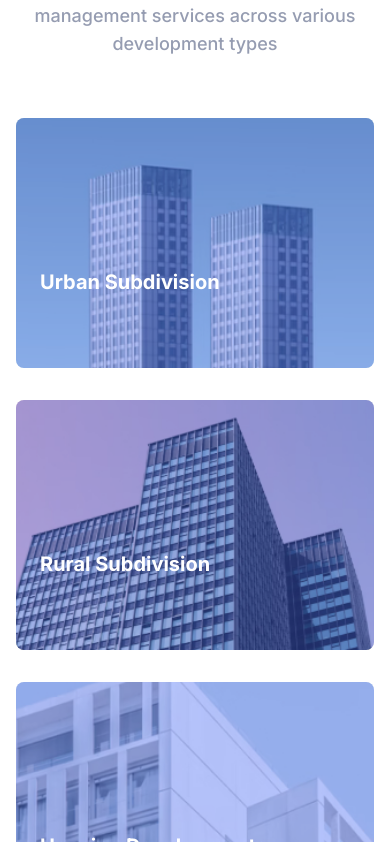
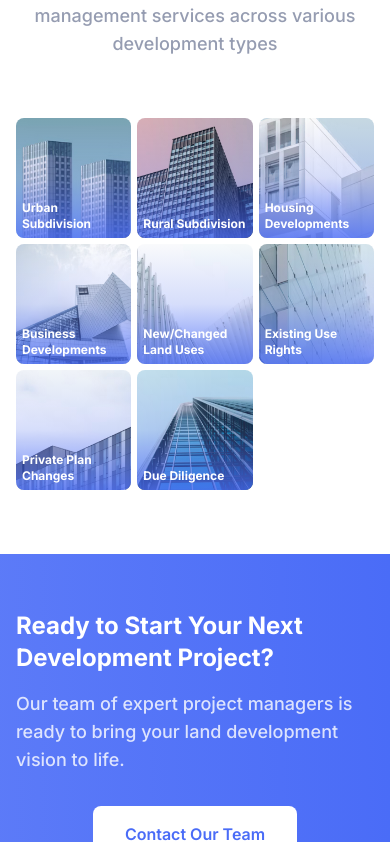
Before and after one commit to lin72h/shs-website, a Next.js app: page /project-management in a window 390 px wide. Shown: the part 4882-5724 px from the top of the page. Built offline with nearby package versions, Linux system fonts and the light colour scheme.

Commit message:
squared layout

```diff
--- a/src/app/(site)/project-management/page.tsx
+++ b/src/app/(site)/project-management/page.tsx
@@ -292,21 +292,21 @@ export default function ProjectManagement() {
             marginBottom="60px"
           />
 
-          <div className="grid grid-cols-1 gap-8 md:grid-cols-2 lg:grid-cols-3 xl:grid-cols-4">
+          <div className="grid grid-cols-3 gap-1.5 sm:grid-cols-3 sm:gap-3 md:grid-cols-4 md:gap-4 lg:grid-cols-4 lg:gap-6">
             {/* Development Type 1 */}
             <div className="group relative overflow-hidden rounded-lg">
-              <div className="relative h-[250px] w-full overflow-hidden">
+              <div className="relative h-[120px] sm:h-[160px] md:h-[200px] lg:h-[250px] w-full overflow-hidden">
                 <Image
                   src="/images/news/news-1.jpg"
                   alt="Urban Subdivision"
                   fill
                   className="object-cover object-center transition-transform duration-500 group-hover:scale-110"
                 />
-                <div className="absolute inset-0 bg-primary/40 transition-opacity duration-300 group-hover:opacity-70"></div>
-                <div className="absolute bottom-0 left-0 right-0 p-6">
-                  <h3 className="text-xl font-bold text-white">Urban Subdivision</h3>
-                  <div className="mt-2 transform opacity-0 transition-all duration-300 group-hover:translate-y-0 group-hover:opacity-100">
-                    <p className="text-sm text-white">Comprehensive project management for urban subdivision developments</p>
+                <div className="absolute inset-0 bg-gradient-to-b from-primary/0 via-primary/20 to-primary/80"></div>
+                <div className="absolute bottom-0 left-0 right-0 p-1.5 sm:p-3 md:p-4 lg:p-6">
+                  <h3 className="text-xs sm:text-sm md:text-lg lg:text-xl font-bold text-white">Urban Subdivision</h3>
+                  <div className="hidden sm:block mt-1 sm:mt-2 transform opacity-0 transition-all duration-300 group-hover:translate-y-0 group-hover:opacity-100">
+                    <p className="text-xs sm:text-sm text-white">Comprehensive project management for urban subdivision developments</p>
                   </div>
                 </div>
               </div>
@@ -314,18 +314,18 @@ export default function ProjectManagement() {
 
             {/* Development Type 2 */}
             <div className="group relative overflow-hidden rounded-lg">
-              <div className="relative h-[250px] w-full overflow-hidden">
+              <div className="relative h-[120px] sm:h-[160px] md:h-[200px] lg:h-[250px] w-full overflow-hidden">
                 <Image
                   src="/images/news/news-2.jpg"
                   alt="Rural Subdivision"
                   fill
                   className="object-cover object-center transition-transform duration-500 group-hover:scale-110"
                 />
-                <div className="absolute inset-0 bg-primary/40 transition-opacity duration-300 group-hover:opacity-70"></div>
-                <div className="absolute bottom-0 left-0 right-0 p-6">
-                  <h3 className="text-xl font-bold text-white">Rural Subdivision</h3>
-                  <div className="mt-2 transform opacity-0 transition-all duration-300 group-hover:translate-y-0 group-hover:opacity-100">
-                    <p className="text-sm text-white">Expert management of rural land subdivision projects</p>
+                <div className="absolute inset-0 bg-gradient-to-b from-primary/0 via-primary/20 to-primary/80"></div>
+                <div className="absolute bottom-0 left-0 right-0 p-1.5 sm:p-3 md:p-4 lg:p-6">
+                  <h3 className="text-xs sm:text-sm md:text-lg lg:text-xl font-bold text-white">Rural Subdivision</h3>
+                  <div className="hidden sm:block mt-1 sm:mt-2 transform opacity-0 transition-all duration-300 group-hover:translate-y-0 group-hover:opacity-100">
+                    <p className="text-xs sm:text-sm text-white">Expert management of rural land subdivision projects</p>
                   </div>
                 </div>
               </div>
@@ -333,18 +333,18 @@ export default function ProjectManagement() {
 
             {/* Development Type 3 */}
             <div className="group relative overflow-hidden rounded-lg">
-              <div className="relative h-[250px] w-full overflow-hidden">
+              <div className="relative h-[120px] sm:h-[160px] md:h-[200px] lg:h-[250px] w-full overflow-hidden">
                 <Image
                   src="/images/news/news-3.jpg"
                   alt="Housing Developments"
                   fill
                   className="object-cover object-center transition-transform duration-500 group-hover:scale-110"
                 />
-                <div className="absolute inset-0 bg-primary/40 transition-opacity duration-300 group-hover:opacity-70"></div>
-                <div className="absolute bottom-0 left-0 right-0 p-6">
-                  <h3 className="text-xl font-bold text-white">Housing Developments</h3>
-                  <div className="mt-2 transform opacity-0 transition-all duration-300 group-hover:translate-y-0 group-hover:opacity-100">
-                    <p className="text-sm text-white">Full project management for residential housing developments</p>
+                <div className="absolute inset-0 bg-gradient-to-b from-primary/0 via-primary/20 to-primary/80"></div>
+                <div className="absolute bottom-0 left-0 right-0 p-1.5 sm:p-3 md:p-4 lg:p-6">
+                  <h3 className="text-xs sm:text-sm md:text-lg lg:text-xl font-bold text-white">Housing Developments</h3>
+                  <div className="hidden sm:block mt-1 sm:mt-2 transform opacity-0 transition-all duration-300 group-hover:translate-y-0 group-hover:opacity-100">
+                    <p className="text-xs sm:text-sm text-white">Full project management for residential housing developments</p>
                   </div>
                 </div>
               </div>
@@ -352,18 +352,18 @@ export default function ProjectManagement() {
 
             {/* Development Type 4 */}
             <div className="group relative overflow-hidden rounded-lg">
-              <div className="relative h-[250px] w-full overflow-hidden">
+              <div className="relative h-[120px] sm:h-[160px] md:h-[200px] lg:h-[250px] w-full overflow-hidden">
                 <Image
                   src="/images/news/news-4.jpg"
                   alt="Business Developments"
                   fill
                   className="object-cover object-center transition-transform duration-500 group-hover:scale-110"
                 />
-                <div className="absolute inset-0 bg-primary/40 transition-opacity duration-300 group-hover:opacity-70"></div>
-                <div className="absolute bottom-0 left-0 right-0 p-6">
-                  <h3 className="text-xl font-bold text-white">Business Developments</h3>
-                  <div className="mt-2 transform opacity-0 transition-all duration-300 group-hover:translate-y-0 group-hover:opacity-100">
-                    <p className="text-sm text-white">Specialized management for commercial and business developments</p>
+                <div className="absolute inset-0 bg-gradient-to-b from-primary/0 via-primary/20 to-primary/80"></div>
+                <div className="absolute bottom-0 left-0 right-0 p-1.5 sm:p-3 md:p-4 lg:p-6">
+                  <h3 className="text-xs sm:text-sm md:text-lg lg:text-xl font-bold text-white">Business Developments</h3>
+                  <div className="hidden sm:block mt-1 sm:mt-2 transform opacity-0 transition-all duration-300 group-hover:translate-y-0 group-hover:opacity-100">
+                    <p className="text-xs sm:text-sm text-white">Specialized management for commercial and business developments</p>
                   </div>
                 </div>
               </div>
@@ -371,18 +371,18 @@ export default function ProjectManagement() {
 
             {/* Development Type 5 */}
             <div className="group relative overflow-hidden rounded-lg">
-              <div className="relative h-[250px] w-full overflow-hidden">
+              <div className="relative h-[120px] sm:h-[160px] md:h-[200px] lg:h-[250px] w-full overflow-hidden">
                 <Image
                   src="/images/news/news-5.jpg"
                   alt="New/Changed Land Uses"
                   fill
                   className="object-cover object-center transition-transform duration-500 group-hover:scale-110"
                 />
-                <div className="absolute inset-0 bg-primary/40 transition-opacity duration-300 group-hover:opacity-70"></div>
-                <div className="absolute bottom-0 left-0 right-0 p-6">
-                  <h3 className="text-xl font-bold text-white">New/Changed Land Uses</h3>
-                  <div className="mt-2 transform opacity-0 transition-all duration-300 group-hover:translate-y-0 group-hover:opacity-100">
-                    <p className="text-sm text-white">Management of land use changes and repurposing projects</p>
+                <div className="absolute inset-0 bg-gradient-to-b from-primary/0 via-primary/20 to-primary/80"></div>
+                <div className="absolute bottom-0 left-0 right-0 p-1.5 sm:p-3 md:p-4 lg:p-6">
+                  <h3 className="text-xs sm:text-sm md:text-lg lg:text-xl font-bold text-white">New/Changed Land Uses</h3>
+                  <div className="hidden sm:block mt-1 sm:mt-2 transform opacity-0 transition-all duration-300 group-hover:translate-y-0 group-hover:opacity-100">
+                    <p className="text-xs sm:text-sm text-white">Management of land use changes and repurposing projects</p>
                   </div>
                 </div>
               </div>
@@ -390,18 +390,18 @@ export default function ProjectManagement() {
 
             {/* Development Type 6 */}
             <div className="group relative overflow-hidden rounded-lg">
-              <div className="relative h-[250px] w-full overflow-hidden">
+              <div className="relative h-[120px] sm:h-[160px] md:h-[200px] lg:h-[250px] w-full overflow-hidden">
                 <Image
                   src="/images/news/news-6.jpg"
                   alt="Existing Use Rights"
                   fill
                   className="object-cover object-center transition-transform duration-500 group-hover:scale-110"
                 />
-                <div className="absolute inset-0 bg-primary/40 transition-opacity duration-300 group-hover:opacity-70"></div>
-                <div className="absolute bottom-0 left-0 right-0 p-6">
-                  <h3 className="text-xl font-bold text-white">Existing Use Rights</h3>
-                  <div className="mt-2 transform opacity-0 transition-all duration-300 group-hover:translate-y-0 group-hover:opacity-100">
-                    <p className="text-sm text-white">Expert navigation of existing use rights applications and processes</p>
+                <div className="absolute inset-0 bg-gradient-to-b from-primary/0 via-primary/20 to-primary/80"></div>
+                <div className="absolute bottom-0 left-0 right-0 p-1.5 sm:p-3 md:p-4 lg:p-6">
+                  <h3 className="text-xs sm:text-sm md:text-lg lg:text-xl font-bold text-white">Existing Use Rights</h3>
+                  <div className="hidden sm:block mt-1 sm:mt-2 transform opacity-0 transition-all duration-300 group-hover:translate-y-0 group-hover:opacity-100">
+                    <p className="text-xs sm:text-sm text-white">Expert navigation of existing use rights applications and processes</p>
                   </div>
                 </div>
               </div>
@@ -409,18 +409,18 @@ export default function ProjectManagement() {
 
             {/* Development Type 7 */}
             <div className="group relative overflow-hidden rounded-lg">
-              <div className="relative h-[250px] w-full overflow-hidden">
+              <div className="relative h-[120px] sm:h-[160px] md:h-[200px] lg:h-[250px] w-full overflow-hidden">
                 <Image
                   src="/images/news/news-7.jpg"
                   alt="Private Plan Changes"
                   fill
                   className="object-cover object-center transition-transform duration-500 group-hover:scale-110"
                 />
-                <div className="absolute inset-0 bg-primary/40 transition-opacity duration-300 group-hover:opacity-70"></div>
-                <div className="absolute bottom-0 left-0 right-0 p-6">
-                  <h3 className="text-xl font-bold text-white">Private Plan Changes</h3>
-                  <div className="mt-2 transform opacity-0 transition-all duration-300 group-hover:translate-y-0 group-hover:opacity-100">
-                    <p className="text-sm text-white">Management of private plan change processes and applications</p>
+                <div className="absolute inset-0 bg-gradient-to-b from-primary/0 via-primary/20 to-primary/80"></div>
+                <div className="absolute bottom-0 left-0 right-0 p-1.5 sm:p-3 md:p-4 lg:p-6">
+                  <h3 className="text-xs sm:text-sm md:text-lg lg:text-xl font-bold text-white">Private Plan Changes</h3>
+                  <div className="hidden sm:block mt-1 sm:mt-2 transform opacity-0 transition-all duration-300 group-hover:translate-y-0 group-hover:opacity-100">
+                    <p className="text-xs sm:text-sm text-white">Management of private plan change processes and applications</p>
                   </div>
                 </div>
               </div>
@@ -428,18 +428,18 @@ export default function ProjectManagement() {
 
             {/* Development Type 8 - Due Diligence */}
             <div className="group relative overflow-hidden rounded-lg">
-              <div className="relative h-[250px] w-full overflow-hidden">
+              <div className="relative h-[120px] sm:h-[160px] md:h-[200px] lg:h-[250px] w-full overflow-hidden">
                 <Image
                   src="/images/news/news-8.jpg"
                   alt="Due Diligence"
                   fill
                   className="object-cover object-center transition-transform duration-500 group-hover:scale-110"
                 />
-                <div className="absolute inset-0 bg-primary/40 transition-opacity duration-300 group-hover:opacity-70"></div>
-                <div className="absolute bottom-0 left-0 right-0 p-6">
-                  <h3 className="text-xl font-bold text-white">Due Diligence</h3>
-                  <div className="mt-2 transform opacity-0 transition-all duration-300 group-hover:translate-y-0 group-hover:opacity-100">
-                    <p className="text-sm text-white">Comprehensive due diligence services for land development projects</p>
+                <div className="absolute inset-0 bg-gradient-to-b from-primary/0 via-primary/20 to-primary/80"></div>
+                <div className="absolute bottom-0 left-0 right-0 p-1.5 sm:p-3 md:p-4 lg:p-6">
+                  <h3 className="text-xs sm:text-sm md:text-lg lg:text-xl font-bold text-white">Due Diligence</h3>
+                  <div className="hidden sm:block mt-1 sm:mt-2 transform opacity-0 transition-all duration-300 group-hover:translate-y-0 group-hover:opacity-100">
+                    <p className="text-xs sm:text-sm text-white">Comprehensive due diligence services for land development projects</p>
                   </div>
                 </div>
               </div>
```
